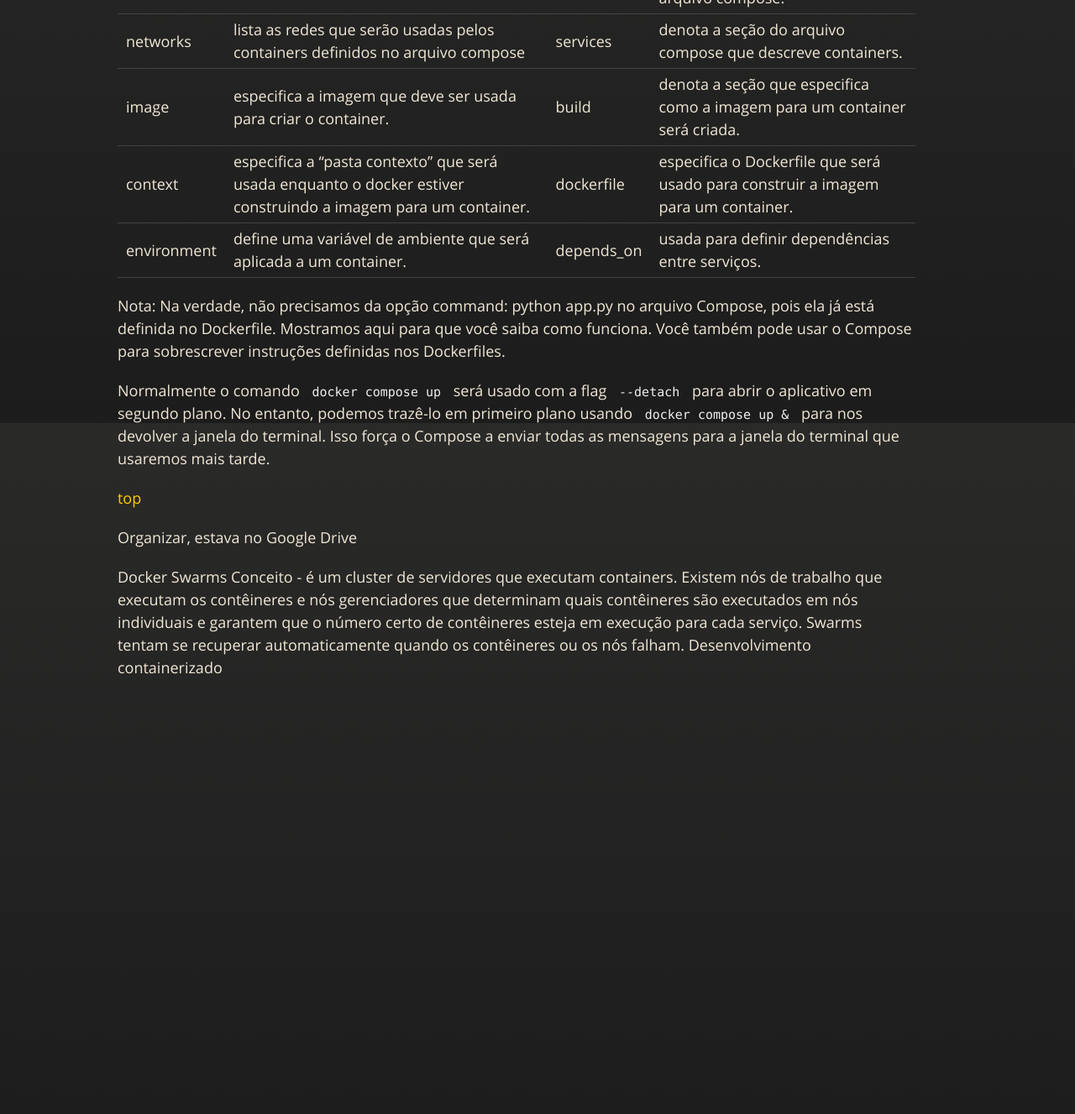
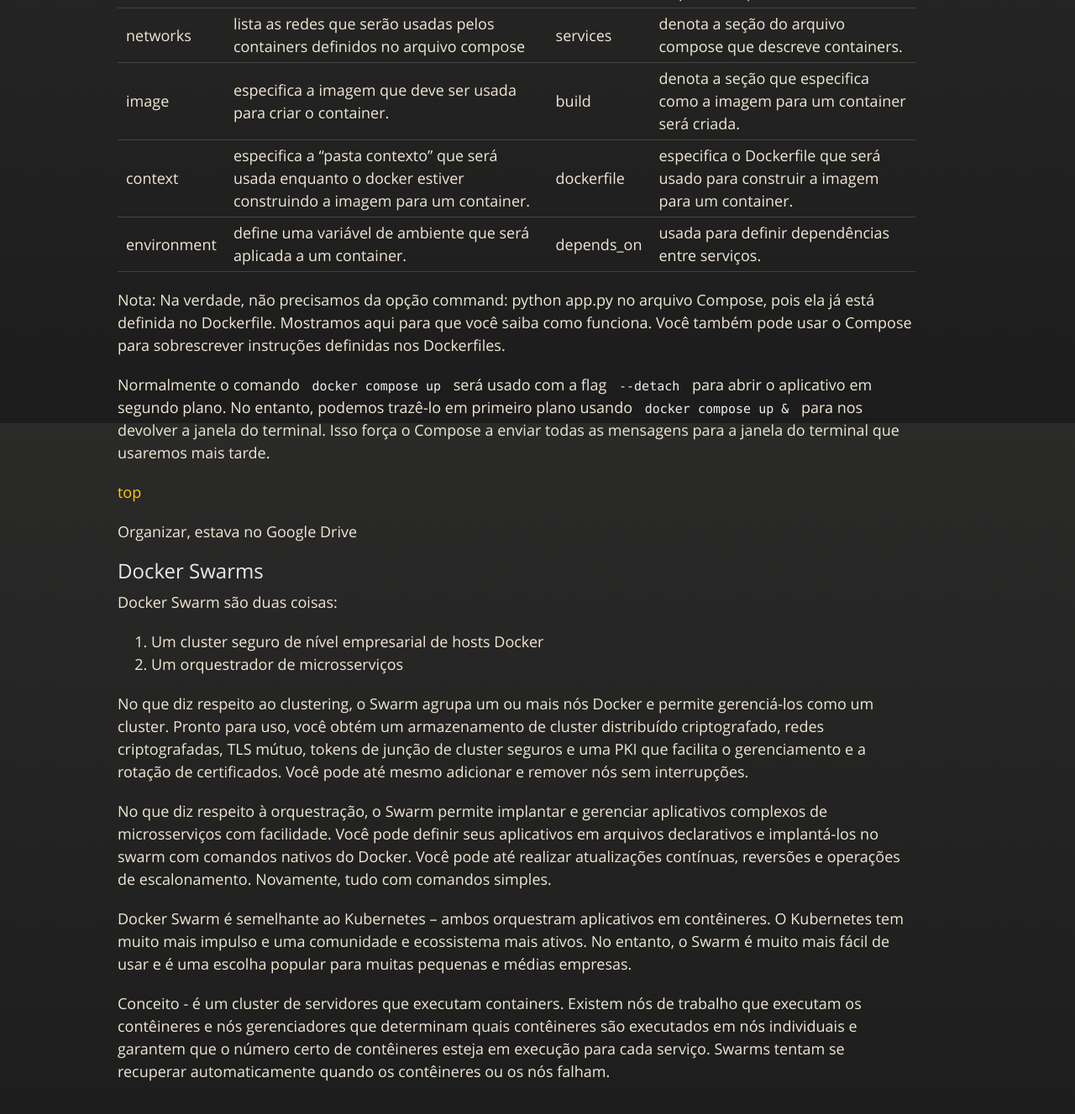
Before and after one commit to JeannAndrade/jeannandrade.github.io, a Jekyll site: the page built from content/docker/index.md, in a window 1280 px wide and 1400 px high, scrolled down 16596 px. Shown: the top 1327 px of the window at 84% size. Built offline with Jekyll 4.4.1, drawn with Linux system fonts in a browser that asks for light colours; our own code applies the rules of GitHub Pages for plain Markdown files; before the commit the page ends 17515 px from its top, so only the background shows below that; some of the changed text lies outside the part shown.

Commit message:
iniciando capitulo sobre docker swarm

```diff
--- a/content/docker/index.md
+++ b/content/docker/index.md
@@ -12,14 +12,15 @@ Este é um resumo de dois livros:
 Para clonar o repositório: git clone <https://github.com/nigelpoulton/ddd-book.git>
 
 1. [Comandos do CLI](#comandos-do-cli)
-1. [Conceitos](#conceitos)
+1. [A tecnologia Docker](#a-tecnologia-docker)
 1. [Imagem](#imagem)
 1. [Contêiner](#cont%C3%AAineres)
 1. [Volume](#volumes)
 1. [Network](#network-software-defined-network-sdn)
 1. [DockerFile](#dockerfile)
-1. [Como conteinerizar um app a partir de um código fonte](#como-contêinerizar-um-app-a-partir-de-um-código-fonte)
-1. [Compose](#compose)
+1. [Como por um app em contêiner a partir do código fonte](#como-contêinerizar-um-app-a-partir-de-um-código-fonte)
+1. [Docker Compose](#compose)
+1. [Docker Swarm](#docker-swarms)
 1. [Hands-On Docker](./hands_on/index.html)
 1. [Como instalar o Docker](./como_instalar/index.html)
 
@@ -495,6 +494,17 @@ Normalmente o comando `docker compose up` será usado com a flag  `--detach` par
 
 Organizar, estava no Google Drive
 
-Docker Swarms
+## Docker Swarms
+
+Docker Swarm são duas coisas:
+
+1. Um cluster seguro de nível empresarial de hosts Docker
+1. Um orquestrador de microsserviços
+
+No que diz respeito ao clustering, o Swarm agrupa um ou mais nós Docker e permite gerenciá-los como um cluster. Pronto para uso, você obtém um armazenamento de cluster distribuído criptografado, redes criptografadas, TLS mútuo, tokens de junção de cluster seguros e uma PKI que facilita o gerenciamento e a rotação de certificados. Você pode até mesmo adicionar e remover nós sem interrupções.
+
+No que diz respeito à orquestração, o Swarm permite implantar e gerenciar aplicativos complexos de microsserviços com facilidade. Você pode definir seus aplicativos em arquivos declarativos e implantá-los no swarm com comandos nativos do Docker. Você pode até realizar atualizações contínuas, reversões e operações de escalonamento. Novamente, tudo com comandos simples.
+
+Docker Swarm é semelhante ao Kubernetes – ambos orquestram aplicativos em contêineres. O Kubernetes tem muito mais impulso e uma comunidade e ecossistema mais ativos. No entanto, o Swarm é muito mais fácil de usar e é uma escolha popular para muitas pequenas e médias empresas.
+
 Conceito - é um cluster de servidores que executam containers. Existem nós de trabalho que executam os contêineres e nós gerenciadores que determinam quais contêineres são executados em nós individuais e garantem que o número certo de contêineres esteja em execução para cada serviço. Swarms tentam se recuperar automaticamente quando os contêineres ou os nós falham.
-Desenvolvimento containerizado
```
Also changed, not shown: other parts of content/docker/index.md (+1 -3 lines).
